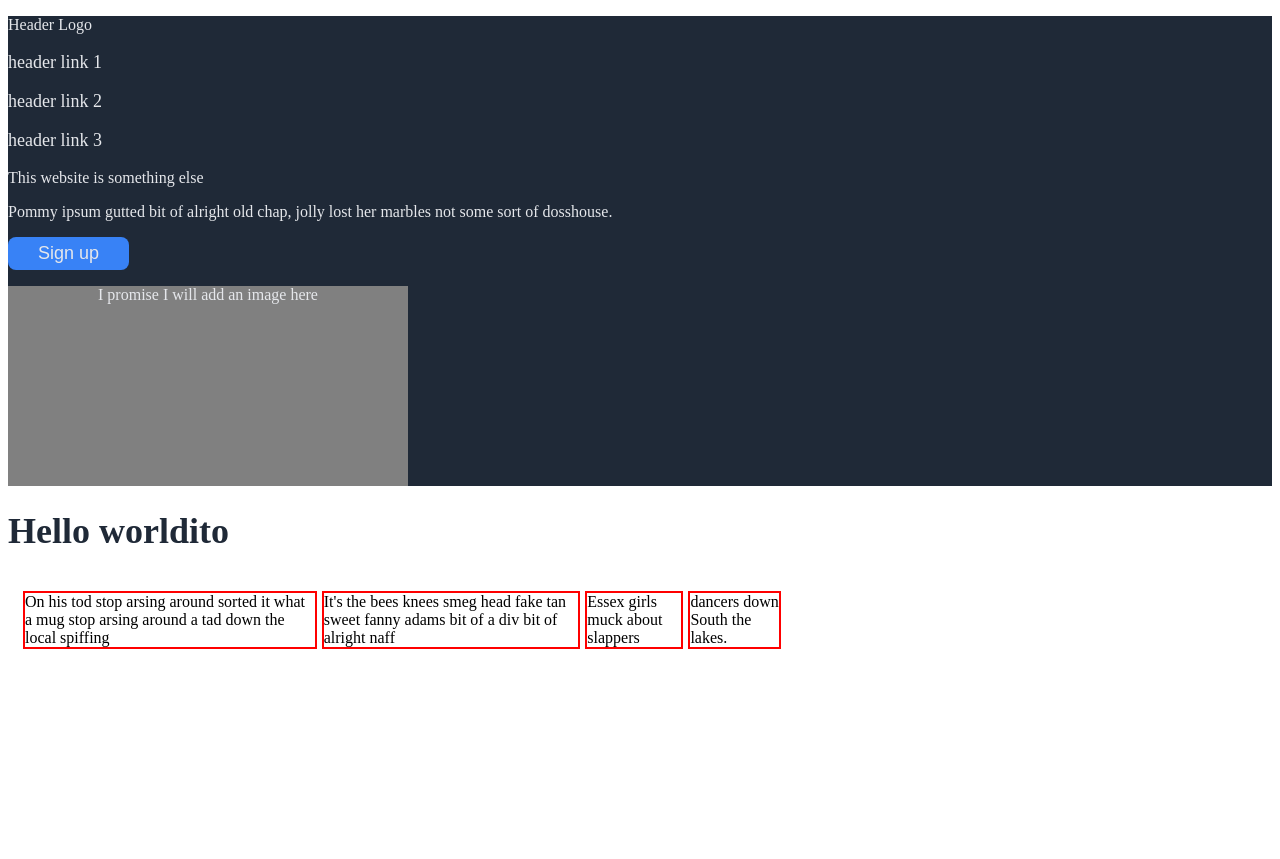
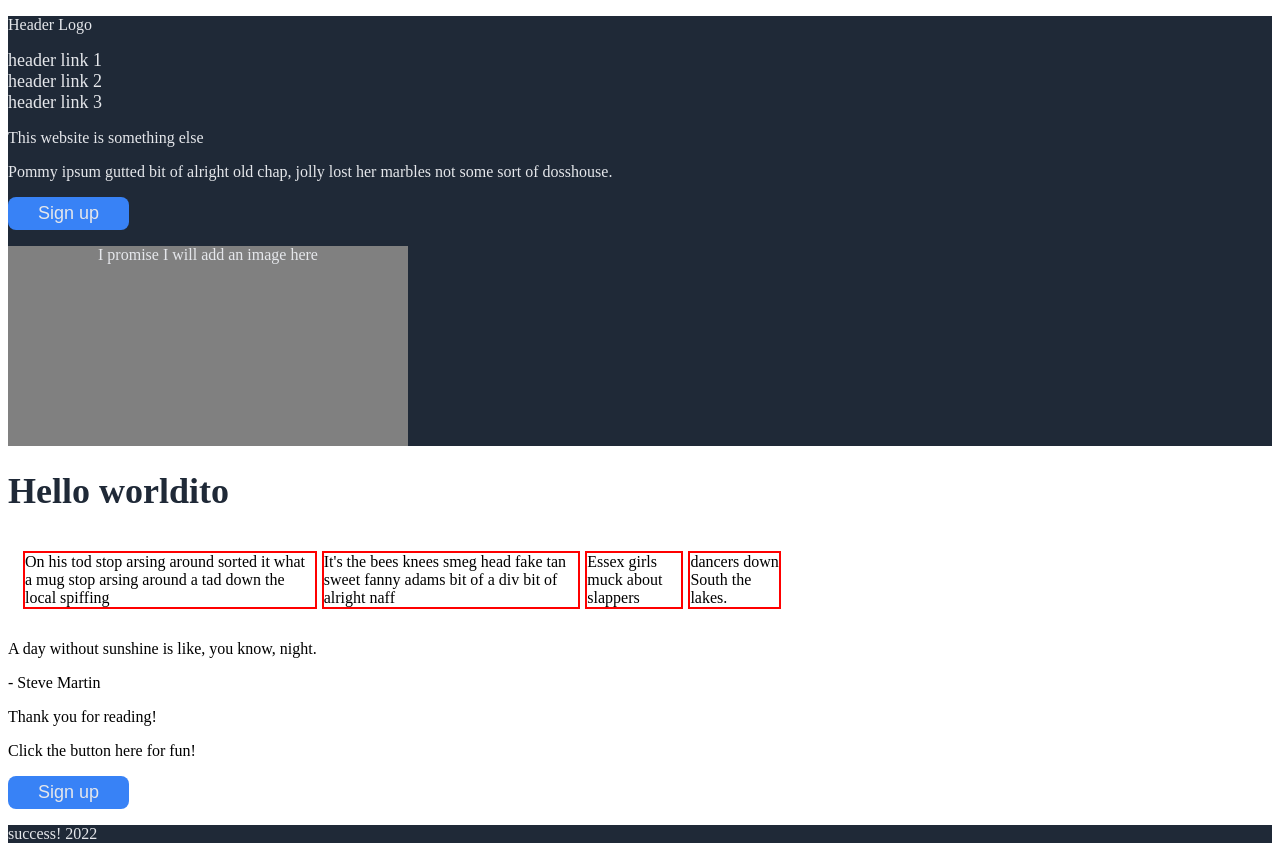
Before and after one commit to joaofsantos16/landing-page, a plain HTML site: page index.html in a window 1280 px wide. Before the commit the page ends 800 px from the top, so only its background shows below. Drawn offline with Linux system fonts and the light colour scheme.

Commit message:
Finish website content

```diff
--- a/index.html
+++ b/index.html
@@ -11,10 +11,9 @@
 <header>
     <p class = "header-logo-text">Header Logo</p>
     <div class="header-dropdown">
-            <!-- enter flex property here -->
-        <p class="header-text">header link 1</p>
-        <p class="header-text">header link 2</p>
-        <p class="header-text">header link 3</p>
+        <div class="header-text">header link 1</div>
+        <div class="header-text">header link 2</div>
+        <div class="header-text">header link 3</div>
     </div>
 
     <div class="hero">
@@ -33,5 +32,25 @@
         <div class="flex-items">Essex girls muck about slappers</div>
         <div class="flex-items">dancers down South the lakes. </div>
     </div>
+
+    <div class="quote-container">
+        <p class="quote-main-text">A day without sunshine is like, you know, night.</p>
+        <p class="quote-sub-text">- Steve Martin</p>
+    </div>
+
+    <div class="cta-box">
+        <div class="cta-box-inner">
+            <p class="cta-main-text">Thank you for reading!</p>
+            <p class="cta-secondary-text">Click the button here for fun!</p>
+            <button class="cta-button">Sign up</button>
+        </div>
+    </div>
 </body>
+
+<footer>
+    <p>success!
+        <script>document.write(new Date().getFullYear());</script>
+    </p>
+</footer>
+
 </html>
--- a/styles.css
+++ b/styles.css
@@ -7,9 +7,9 @@ header, footer{
     font-size: 18px;
 }
 
-.hero{
+/* .hero{
 
-}
+} */
 
 .hero-image-placeholder{
     width: 400px;
@@ -29,8 +29,20 @@ header, footer{
     transition-duration: 0.25s;
     cursor: pointer;
     font-size: 18px;
+}
 
+.cta-button{
+    background-color:#3882F6;
+    border: #ffffff;
+    color: #e5e7eb;
+    border-radius: 8px;
+    padding: 6px 30px;
+    text-align: center;
+    transition-duration: 0.25s;
+    cursor: pointer;
+    font-size: 18px;
 }
+
 .button:hover{
     background-color: #0159e6;
     box-shadow: 0px 0px 8px -6px #e5e7eb;
```
